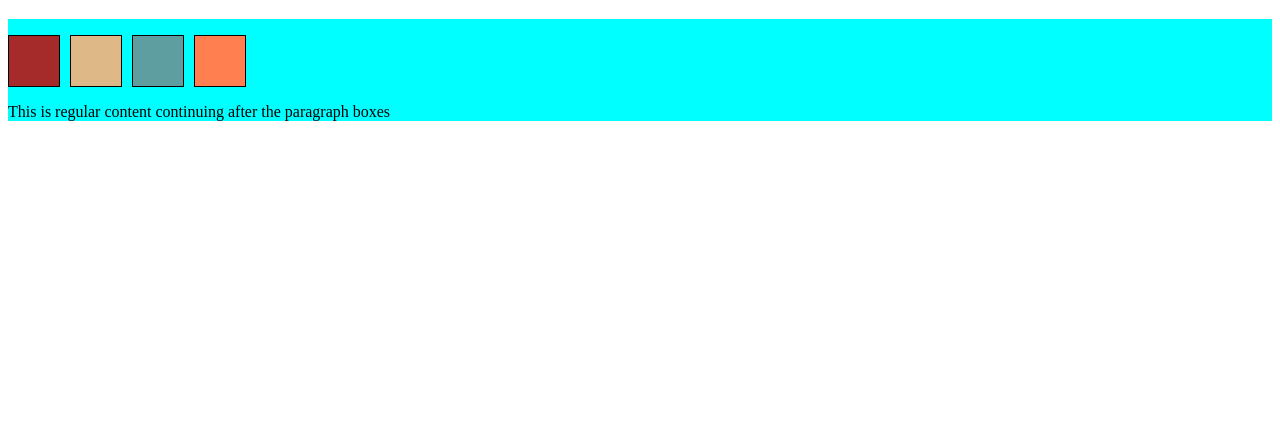
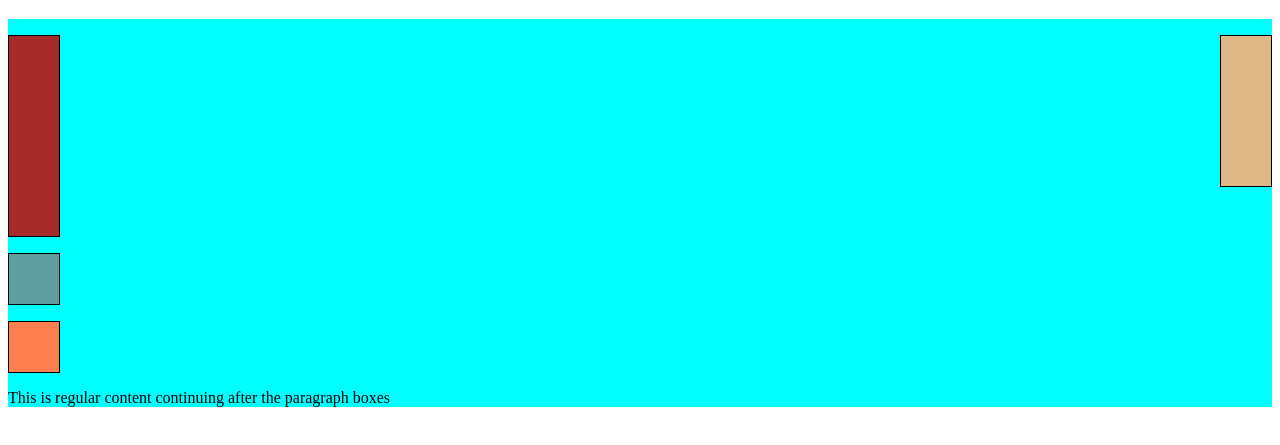
Before and after one commit to MikiSoft/coursera-test, a plain HTML site: page site/floating-before.html in a window 1280 px wide. Shown: the part 61-506 px from the top of the page. Drawn offline with Linux system fonts and the light colour scheme.

Commit message:
Update floating-before.html

```diff
--- a/site/floating-before.html
+++ b/site/floating-before.html
@@ -12,17 +12,20 @@
             width: 50px;
             height: 50px;
             border: 1px solid black;
-            float: left;
-            margin-right: 10px;
         }
         #p1{
             background-color: #A52A2A;
+            float: left;
+            height: 200px;
         }
         #p2{
             background-color: #DEB887;
+            float:right;
+            height: 150px;
         }
         #p3{
-            background-color: #5F9EA0
+            background-color: #5F9EA0;
+            clear: both;
         }
         #p4{
             background-color: #FF7F50;
```
